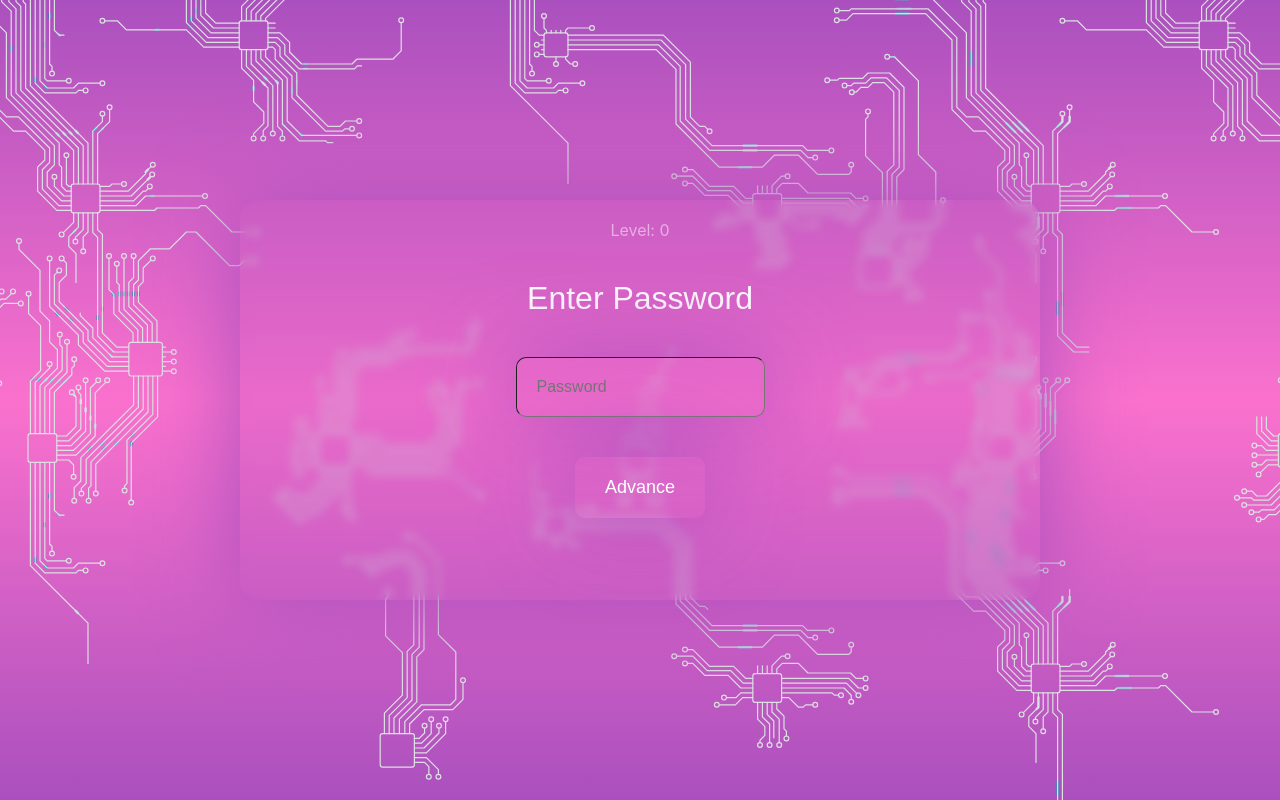
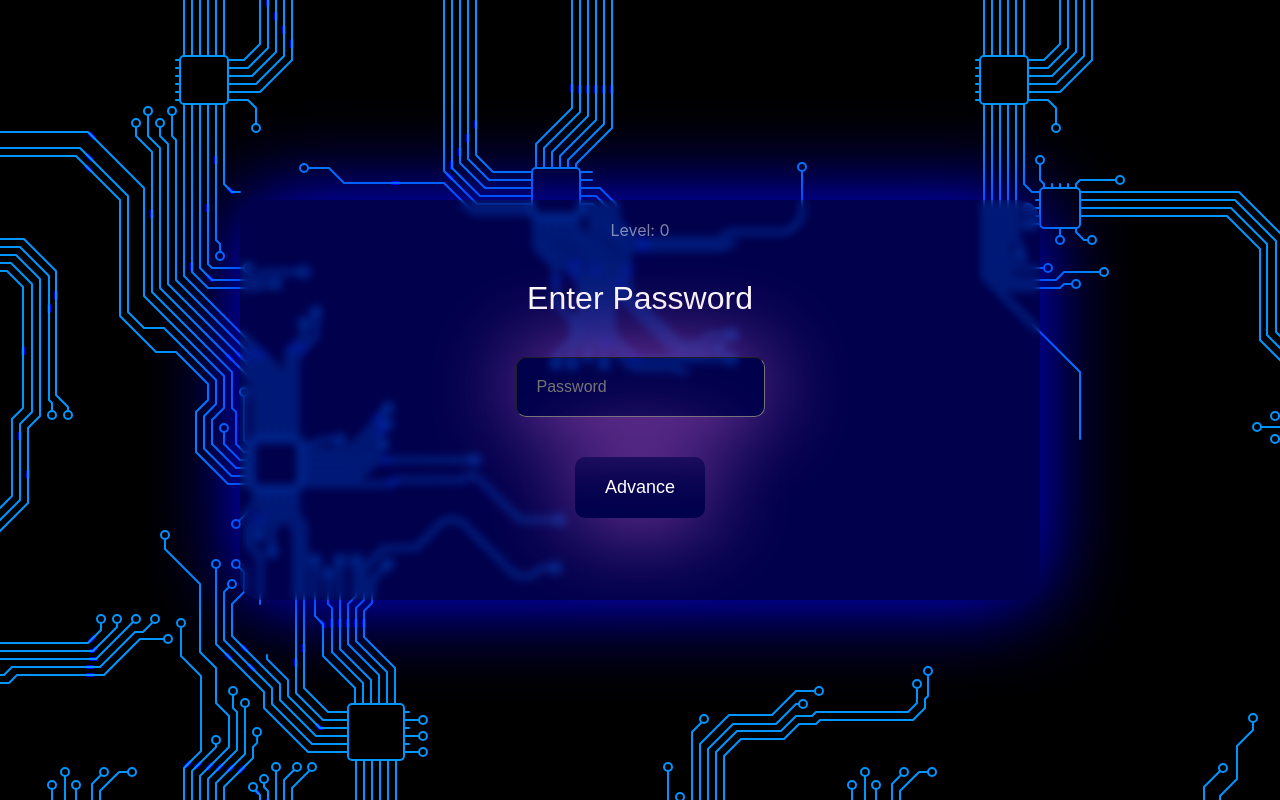
Before and after one commit to manaschubby/arg, a Next.js app: page /login in a window 1280 px wide. Built offline with nearby package versions, Linux system fonts and the light colour scheme; a web font is replaced by a local one.

Commit message:
shade change

```diff
--- a/pages/login/login.css
+++ b/pages/login/login.css
@@ -1,7 +1,7 @@
 @import url('https://fonts.cdnfonts.com/css/do-futuristic');
 .background{
     position: fixed;
-    background: linear-gradient(to top, rgb(170,80,190) 0%, #fa71cd 50%,rgb(170,80,190) 100%);
+    background: linear-gradient(to top, rgba(0,0,0,1) 0%, #000000 50%,rgb(0,0,0) 100%);
     width: 100vw;
     height: 100vh;
     background-position: fixed;
@@ -11,7 +11,7 @@
     position: absolute;
     margin: auto;
     backdrop-filter: blur(5px);
-    background: linear-gradient(to top, rgba(170,80,190,0.2) 100%, rgba(250, 113, 205, 0.3) 100%);
+    background: linear-gradient(to top, rgba(0,0,250, 0.3) 100%, rgba(0,0,250, 0.3) 100%);
     left: 50%;
     top: 50%;
     transform: translate(-50%, -50%);
@@ -21,7 +21,7 @@
     flex-direction: column;
     align-items: center;
     border-radius: 20px;
-    box-shadow: 0px 0px 90px rgb(170,80,190);
+    box-shadow: 0px 0px 90px rgb(0,0,250);
 }
 .label{
     padding-top: 20px;
--- a/pages/login/svg.css
+++ b/pages/login/svg.css
@@ -1,4 +1,4 @@
-svg {
+.svg {
     position: absolute;
 
     height: 120vh;
@@ -7,23 +7,32 @@ svg {
     transform: translate(-50%, -50%);
 }
 .path {
+  stroke: blue;
     animation: draw 20s infinite;
     animation-timing-function: linear;
 }
 .path-01 {
+    stroke: blue;
     animation-delay: 0s;
 }
 .path-02 {
+  stroke: blue;
     animation-delay: 1s;
 }
 .path-03 {
+  stroke: blue;
     animation-delay: 2s;
 }
 .path-04 {
+  stroke: blue;
     animation-delay: 3s;
 }
 .path-05 {
+  stroke: blue;
     animation-delay: 4s;
+}
+.paths-bg{
+  stroke: blue;
 }
 
 
--- a/pages/login/svg.js
+++ b/pages/login/svg.js
@@ -474,7 +474,7 @@ const SVG = () => {
 
 
 
-    <g id="static" transform="translate(48.000000, 56.000000)" stroke="#DDE0E2" stroke-width="2" fill="none" fill-rule="evenodd" stroke-linecap="round" stroke-linejoin="round">
+    <g id="static" transform="translate(48.000000, 56.000000)" stroke="#0096FF" stroke-width="2" fill="none" fill-rule="evenodd" stroke-linecap="round" stroke-linejoin="round">
       <rect x="132" y="0" width="48" height="48" rx="4"></rect>
       <circle cx="172" cy="200" r="4"></circle>
       <circle cx="200" cy="212" r="4"></circle>
@@ -781,7 +781,7 @@ const SVG = () => {
       <circle cx="1811" cy="1280" r="4"></circle>
     </g>
 
-    <g id="paths-bg" transform="translate(0.000000, 0.000000)" stroke="#DDE0E2" stroke-width="2" fill="none" fill-rule="evenodd" stroke-linecap="round" stroke-linejoin="round">
+    <g id="paths-bg" transform="translate(0.000000, 0.000000)" stroke="#0096FF" stroke-width="2" fill="none" fill-rule="evenodd" stroke-linecap="round" stroke-linejoin="round">
       <g id="C23" transform="translate(176.000000, 0.000000)">
         <polyline id="path" points="52 92 84 92 116 60 116 0"></polyline>
         <polyline id="path" points="52 84 80 84 108 56 108 0"></polyline>
```
Lines whose indentation alone changed are shown as unchanged.
